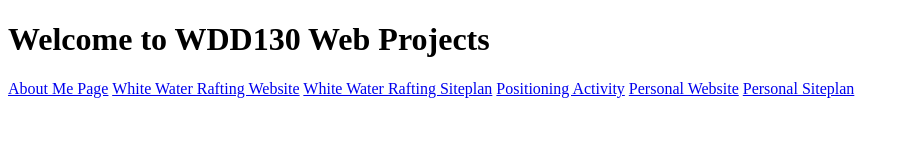
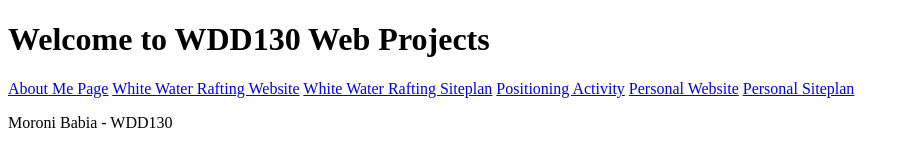
Before and after one commit to moronibabia/wdd130, a plain HTML site: page index.html in a window 1280 px wide. Shown: the whole page, without its empty margins (0-909 px from the left). Drawn offline with Linux system fonts and the light colour scheme.

Commit message:
Added paragraph to home page

```diff
--- a/index.html
+++ b/index.html
@@ -16,5 +16,6 @@
     <a href="#">Personal Website</a>
     <a href="#">Personal Siteplan</a>
     </nav>
+    <p>Moroni Babia - WDD130</p>
 </body>
 </html>
```
